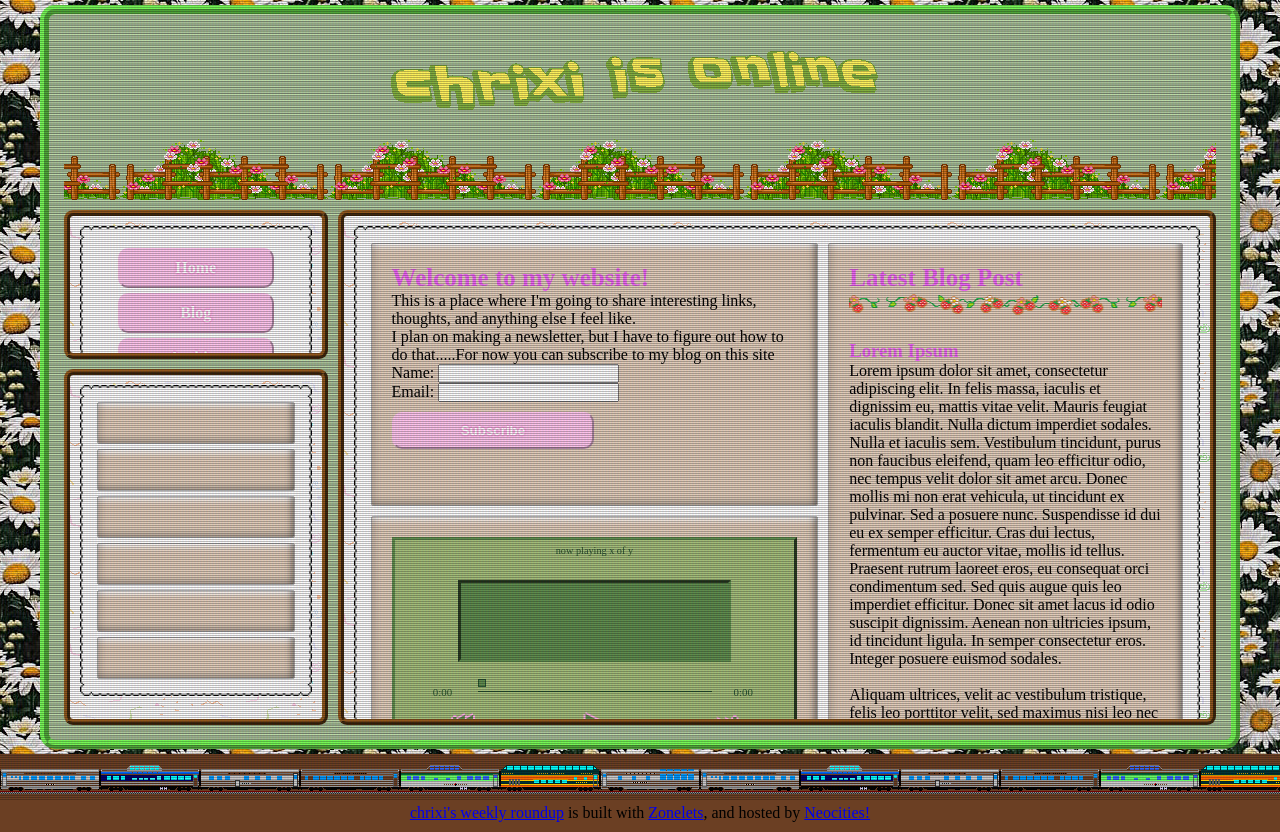
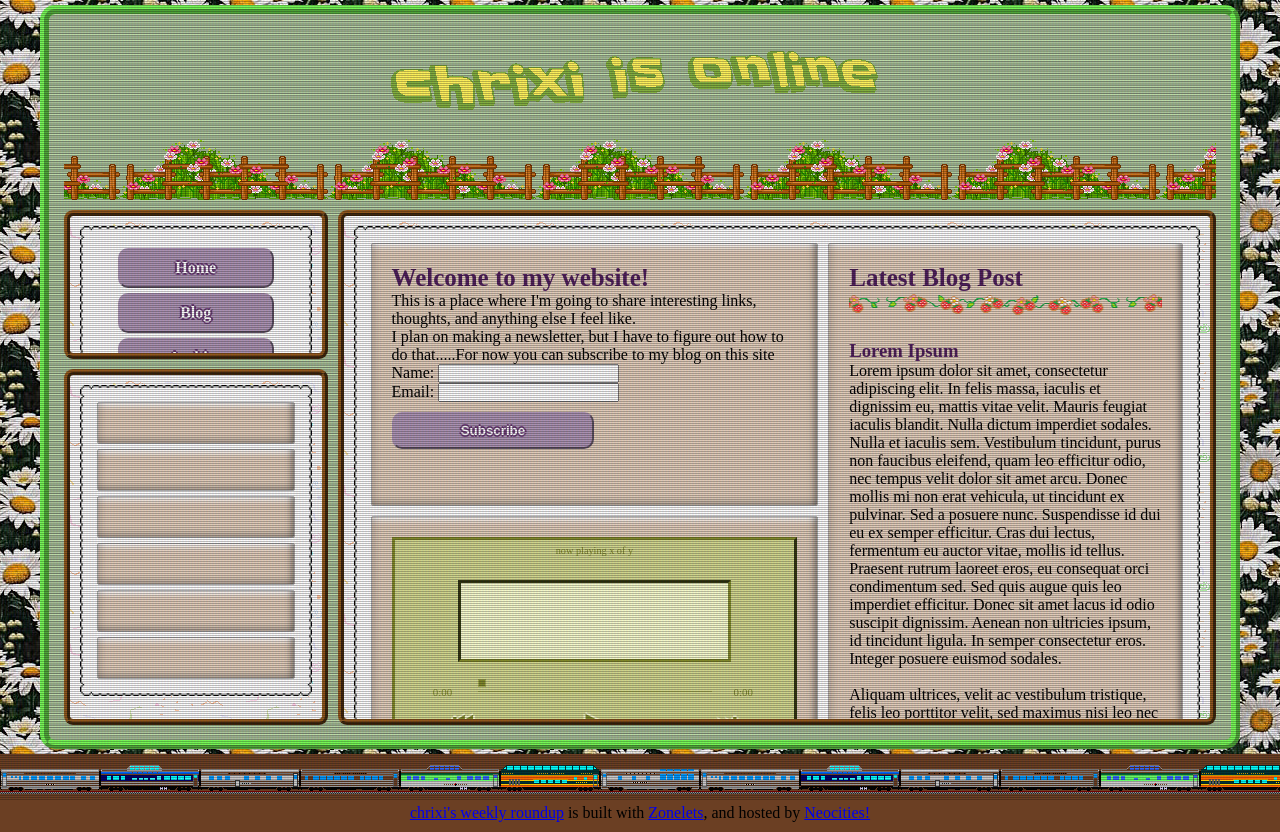
Before and after one commit to chrixip/chrixi, a plain HTML site: page site_files/index.html in a window 1280 px wide. Drawn offline with Linux system fonts and the light colour scheme.

Commit message:
added some styling

```diff
--- a/site_files/style.css
+++ b/site_files/style.css
@@ -12,12 +12,12 @@
     --content-bg: #e2cebb;
     /* theme colors */
     --content-color: #77FA57;
-    --playerbg: #A4BE7B;
-    --playerborder: #5F8D4E;
-    --playertext: #285430;
-    --playertitlebg: #5F8D4E;
-    --playerbar: #285430;
-    --playericons: #5F8D4E;
+    --playerbg: #D2D88F;
+    --playerborder: #81892B;
+    --playertext: #81892B;
+    --playertitlebg: #F7FBCE;
+    --playerbar: #A7AE55;
+    --playericons: #81892B;
 }
 
 /*Applies CRT effect on page */
@@ -263,10 +263,10 @@ between the sidebars! */
 
 button {
     text-align:center;
-    background:#ffc6ee;
+    background:#AC93B3;
     padding:9px;
     width: 50%;
-    border:2px outset #ffc6ee;
+    border:2px outset #AC93B3;
     border-radius:10px;
     margin:0 0 5px 0;
     place-self: center;
@@ -274,7 +274,7 @@ button {
     color:white;
     font-weight:bold;
     text-decoration:none;
-    text-shadow: -2px 0 #ffafe7, 0 2px #ffafe7, 2px 0 #ffafe7, 0 -2px #ffafe7;
+    text-shadow: -2px 0 #6A3B75, 0 2px #6A3B75, 2px 0 #6A3B75, 0 -2px #6A3B75;
  }
 
 #newsletter-submit {
@@ -291,24 +291,24 @@ button {
 
 .buttons {
     text-align:center;
-    background:#ffc6ee;
+    background:#AC93B3;
     padding:9px;
     width: 75%;
-    border:2px outset #ffc6ee;
+    border:2px outset #AC93B3;
     border-radius:10px;
     margin:0 0 5px 0;
     place-self: center;
 }
 
 .buttons:hover {
-    border:2px inset #ffc6ee;
+    border:2px inset #AC93B3;
 }
 
 .buttons a {
     color:white;
     font-weight:bold;
     text-decoration:none;
-    text-shadow: -2px 0 #ffafe7, 0 2px #ffafe7, 2px 0 #ffafe7, 0 -2px #ffafe7;
+    text-shadow: -2px 0 #6A3B75, 0 2px #6A3B75, 2px 0 #6A3B75, 0 -2px #6A3B75;
 }
 
 .linkbutton-1 {
@@ -328,7 +328,7 @@ button {
 h1,
 h2,
 h3 {
-    color: #ED64F5;
+    color: #4F1F5C;
 }
 
 h1 {
@@ -337,7 +337,7 @@ h1 {
 
 strong {
     /* this styles bold text */
-    color: #ED64F5;
+    color: #4F1F5C;
 }
 
 /*===============================================
@@ -417,6 +417,10 @@ border: 3px outset var(--playerborder);
 padding: 5px;
 align-content: center;
 align-items: center;
+}
+
+.playercontainer button {
+    text-shadow: -2px 0 #F7FBCE, 0 2px #F7FBCE, 2px 0 #F7FBCE, 0 -2px #F7FBCE;
 }
 
 .playercontainer .now-playing {
```
